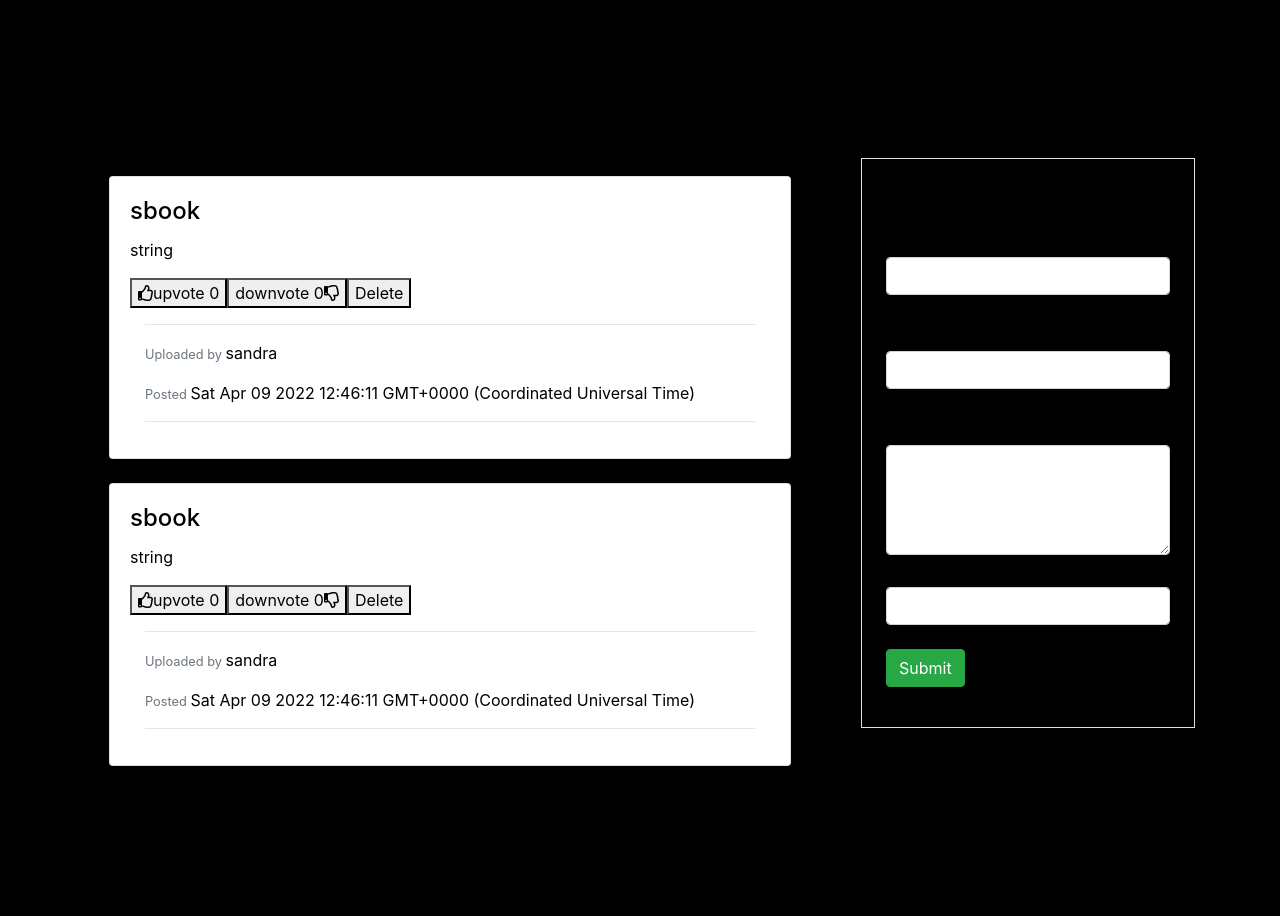
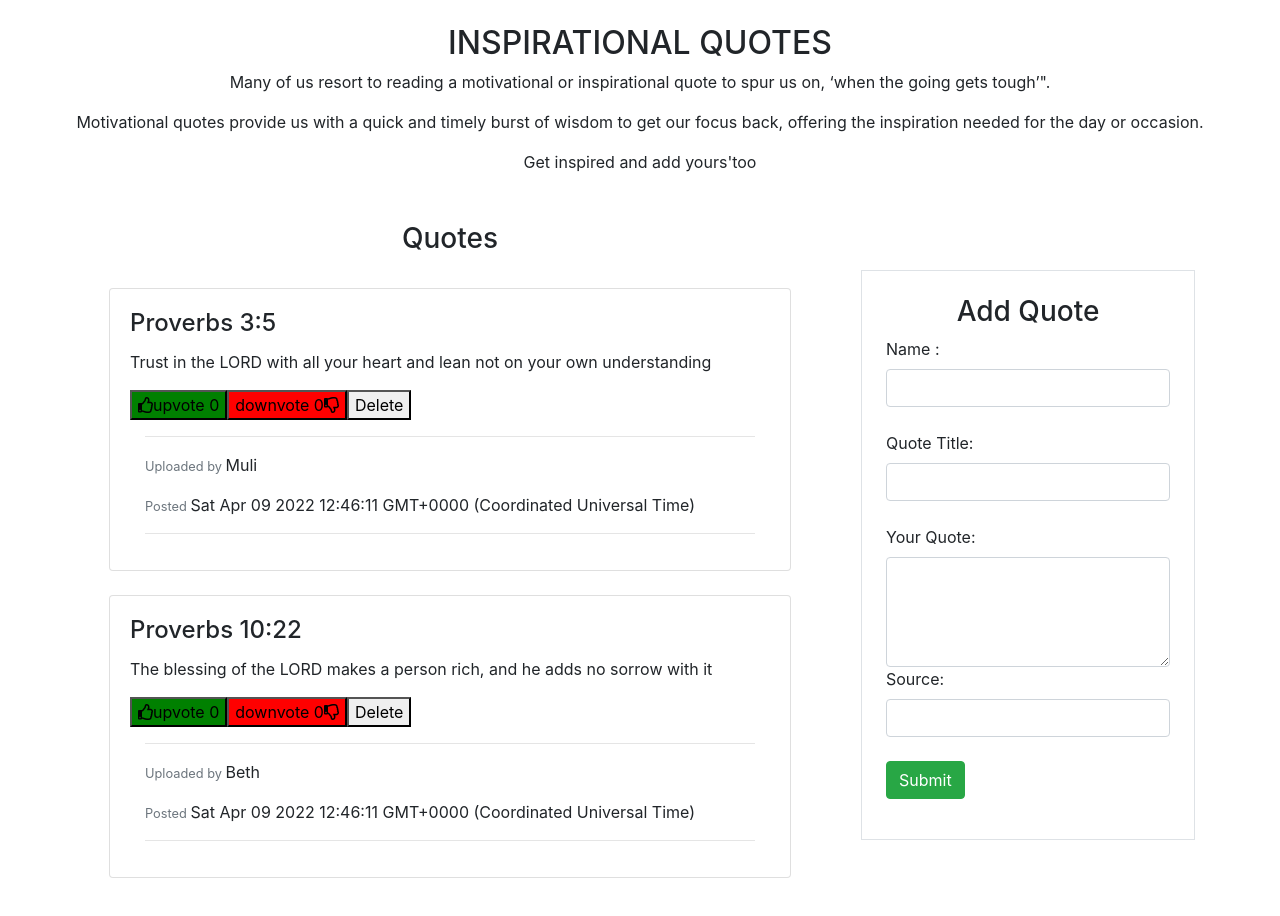
Before and after one commit to Dindihub/Inspirational-quotes, an Angular app: page / in a window 1280 px wide. Shown: the top 916 px of the page. Before the commit the page ends 814 px from the top, so only its background shows below. Built offline with nearby package versions, Linux system fonts and the light colour scheme.

Commit message:
Code-Add App description

```diff
--- a/angular.json
+++ b/angular.json
@@ -98,6 +98,9 @@
             ],
             "scripts": []
           }
+        },
+        "deploy": {
+          "builder": "angular-cli-ghpages:deploy"
         }
       }
     }
--- a/package.json
+++ b/package.json
@@ -28,6 +28,7 @@
     "@angular/compiler-cli": "~13.3.0",
     "@types/jasmine": "~3.10.0",
     "@types/node": "^12.11.1",
+    "angular-cli-ghpages": "^1.0.0",
     "jasmine-core": "~4.0.0",
     "karma": "~6.3.0",
     "karma-chrome-launcher": "~3.1.0",
--- a/src/app/quote/quote.component.css
+++ b/src/app/quote/quote.component.css
@@ -1,10 +1,18 @@
 *{
 
     box-sizing: border-box;
-    color: black;
+
 }
 
 #date{
     padding: 4px;
     margin-left:30px;
 }
+
+#btn1{
+    background-color:green ;
+}
+
+#btn2{
+    background-color:red ;
+}
--- a/src/app/quote/quote.component.html
+++ b/src/app/quote/quote.component.html
@@ -1,10 +1,13 @@
 
-<h2 class="text-center mt-4">MY FAVOURITE INSPIRATIONAL QUOTES</h2>
+<h2 class="text-center mt-4">INSPIRATIONAL QUOTES</h2>
+<p class="text-center">Many of us resort to reading a motivational or inspirational quote to spur us on, ‘when the going gets tough’". </p>
+<p class="text-center">Motivational quotes provide us with a quick and timely burst of wisdom to get our focus back, offering the inspiration needed for the day or occasion.</p>
+<p class="text-center">Get inspired and add yours'too</p>
 
 <div class="container">
   <div class="row mt-5">
     <div class="col-md-8">
-      <h3 class="text-center">My Quotes</h3>
+      <h3 class="text-center">Quotes</h3>
         <div class="cards-column p-4" >
           <div *ngFor="let quote of myQuotes; let i=index" class="card mb-4 w-100" style="width: 24rem;">
             <div class="card-body">
@@ -13,7 +16,7 @@
                  <!-- <span class="card-subtitle mb-2 p-4" >Posted by :{{quote.userName}} <span id="name"></span><span id="date"> Date: {{quote.datePosted}}
                 <span id="datecolor"></span></span></span> -->
 
-                <button (click)="upvote(i)"><i class="far fa-thumbs-up"></i>upvote {{quote.upvotes}}</button> <button (click)="downvote(i)">downvote {{quote.downvotes}}<i class="far fa-thumbs-down"></i></button><button (click)="deletequote(i)">Delete</button>
+                <button id="btn1"(click)="upvote(i)"><i class="far fa-thumbs-up"></i>upvote {{quote.upvotes}}</button> <button id="btn2"(click)="downvote(i)">downvote {{quote.downvotes}}<i class="far fa-thumbs-down"></i></button><button (click)="deletequote(i)">Delete</button>
                 <app-quote-details [quote]="quote"></app-quote-details>
             </div>
           </div>
--- a/src/app/quote/quote.component.ts
+++ b/src/app/quote/quote.component.ts
@@ -9,9 +9,12 @@ import { Quote } from '../quote';
 export class QuoteComponent implements OnInit {
   title="Inpirational quotes"
 myQuotes:Array<any>=[
-  new Quote('sandra','sbook','string','srtong',new Date(),0,0),
-  new Quote('sandra','sbook','string','srtong',new Date(),0,0)
+  new Quote('Muli','Proverbs 3:5','Trust in the LORD with all your heart and lean not on your own understanding','Bible',new Date(),0,0),
+  new Quote('Beth',"Proverbs 10:22","The blessing of the LORD makes a person rich, and he adds no sorrow with it","Bible",new Date,0,0),
 ]
+
+
+
 
 
 public onAddQuote(quote:any){
--- a/src/index.html
+++ b/src/index.html
@@ -9,11 +9,7 @@
   <link rel="stylesheet" href="https://cdn.jsdelivr.net/npm/bootstrap@4.0.0/dist/css/bootstrap.min.css" integrity="sha384-Gn5384xqQ1aoWXA+058RXPxPg6fy4IWvTNh0E263XmFcJlSAwiGgFAW/dAiS6JXm" crossorigin="anonymous">
  <link rel="stylesheet" href="https://use.fontawesome.com/releases/v5.1.1/css/all.css" integrity="sha384-O8whS3fhG2OnA5Kas0Y9l3cfpmYjapjI0E4theH4iuMD+pLhbf6JI0jIMfYcK3yZ" crossorigin="anonymous">
 </head>
-<body style="background-color:black;">
-
-
-
-
+<body>
 
   <app-root></app-root>
   <script src="https://code.jquery.com/jquery-3.2.1.slim.min.js" integrity="sha384-KJ3o2DKtIkvYIK3UENzmM7KCkRr/rE9/Qpg6aAZGJwFDMVNA/GpGFF93hXpG5KkN" crossorigin="anonymous"></script>
```
Also changed, not shown: 1 other file (tests, documents, lock files or other folders).
